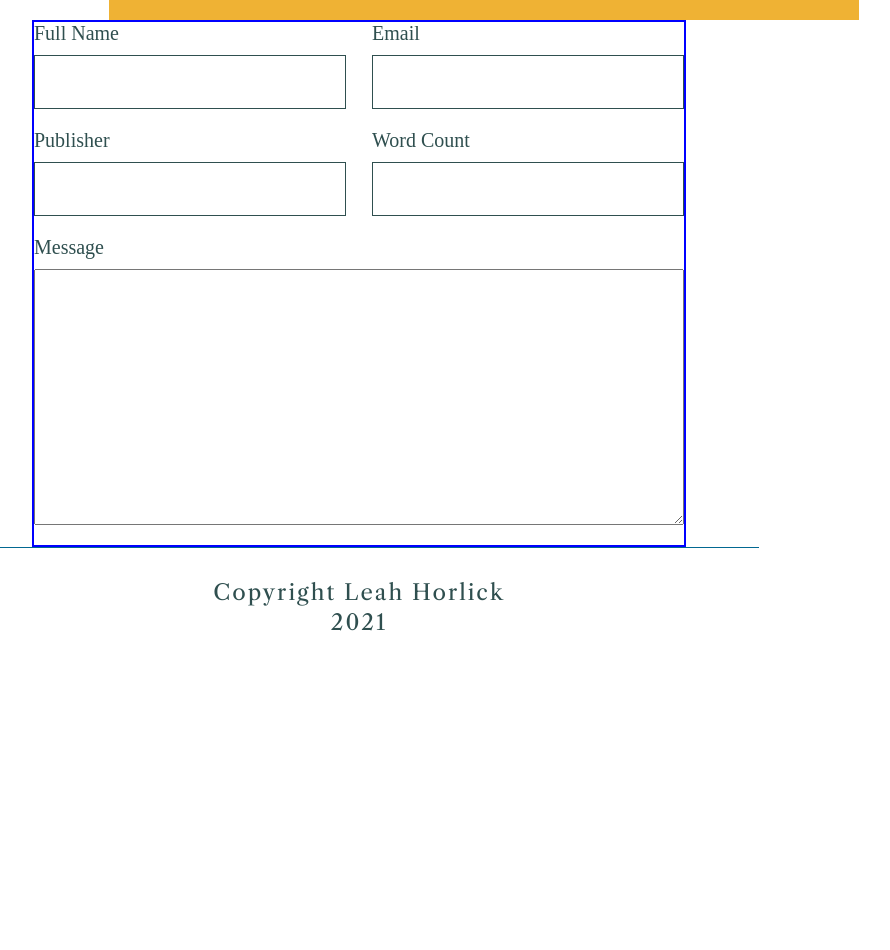
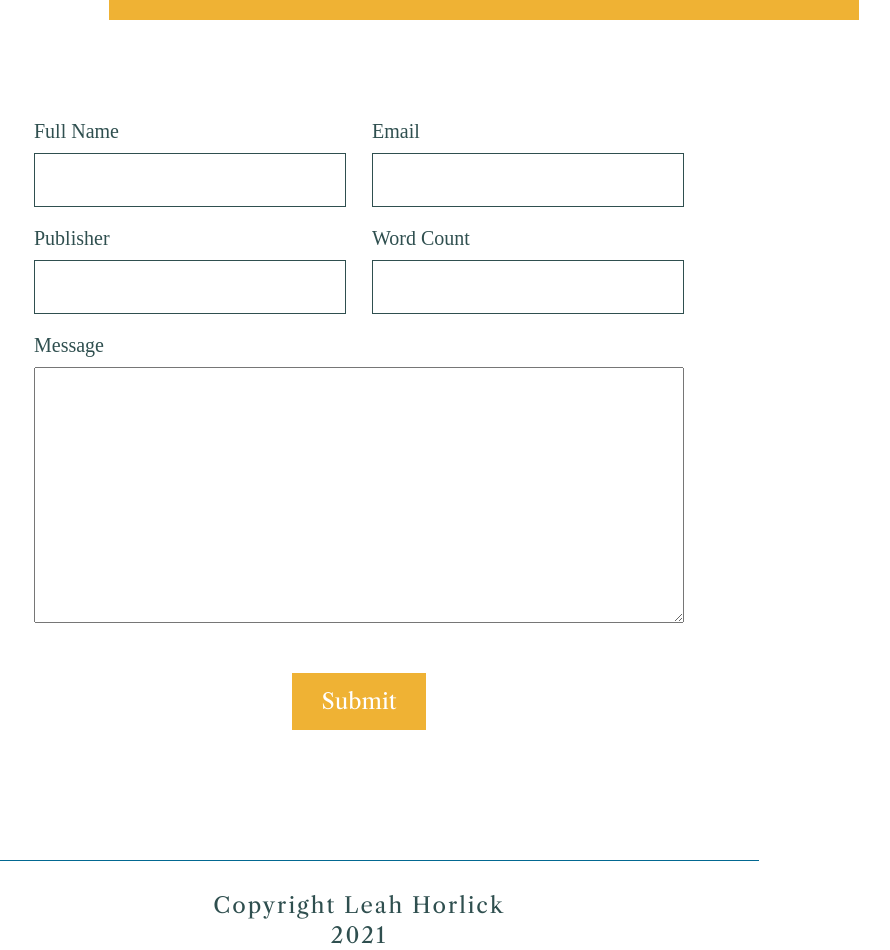
Before and after one commit to eflegg/hearth-place-counselling, a Next.js app: page /contact in a window 1280 px wide. Shown: the part 340-1290 px from the top of the page, without its empty margins (281-1171 px from the left). Before the commit the page ends 977 px from the top, so only its background shows below. Built offline with nearby package versions, Linux system fonts and the light colour scheme; a web font is replaced by a local one.

Commit message:
integrate with FormSpree, connect with endpoint, use supplied submit function. it works! now need to validate before submitting

```diff
--- a/components/Forms/ContactForm.js
+++ b/components/Forms/ContactForm.js
@@ -6,11 +6,10 @@ import Input from "./Input";
 import validator from "validator";
 
 const FormContainer = styled.form`
-  border: 2px solid blue;
   display: flex;
   flex-wrap: wrap;
   max-width: 650px;
-  margin: 0 auto;
+  margin: 100px auto;
   justify-content: space-between;
 `;
 
@@ -23,9 +22,11 @@ export default class ContactForm extends Component {
       publisher: "",
       wordCount: "",
       message: "",
+      status: "",
     };
     this.testName = this.testName.bind(this);
     this.onSubmit = this.onSubmit.bind(this);
+    this.submitForm = this.submitForm.bind(this);
     this.testEmail = this.testEmail.bind(this);
   }
 
@@ -70,14 +71,35 @@ export default class ContactForm extends Component {
   onSubmit() {
     console.log("submitting");
   }
+  submitForm(ev) {
+    ev.preventDefault();
+    const form = ev.target;
+    const data = new FormData(form);
+    const xhr = new XMLHttpRequest();
+    xhr.open(form.method, form.action);
+    xhr.setRequestHeader("Accept", "application/json");
+    xhr.onreadystatechange = () => {
+      if (xhr.readyState !== XMLHttpRequest.DONE) return;
+      if (xhr.status === 200) {
+        form.reset();
+        this.setState({ status: "SUCCESS" });
+      } else {
+        this.setState({ status: "ERROR" });
+      }
+    };
+    xhr.send(data);
+  }
 
   render() {
+    const { status } = this.state;
     return (
       <FormContainer
         className={`${
           this.props.className ? this.props.className : ""
         } form-container`}
-        onSubmit={this.onSubmit}
+        onSubmit={this.submitForm}
+        action="https://formspree.io/f/xknpypkd"
+        method="POST"
       >
         <Input
           label="Full Name"
@@ -131,14 +153,20 @@ export default class ContactForm extends Component {
           label="Message"
           name={"message"}
           type={"text"}
-          value={this.state.wordCount}
+          value={this.state.message}
           onChange={(event) => {
-            this.setState({ wordCount: event.target.value });
+            this.setState({ message: event.target.value });
           }}
           onBlur={this.testName}
           type={"textarea"}
           wide
         />
+        {status === "SUCCESS" ? (
+          <p>Thanks!</p>
+        ) : (
+          <button className="btn">Submit</button>
+        )}
+        {status === "ERROR" && <p>Ooops! There was an error.</p>}
       </FormContainer>
     );
   }
```
